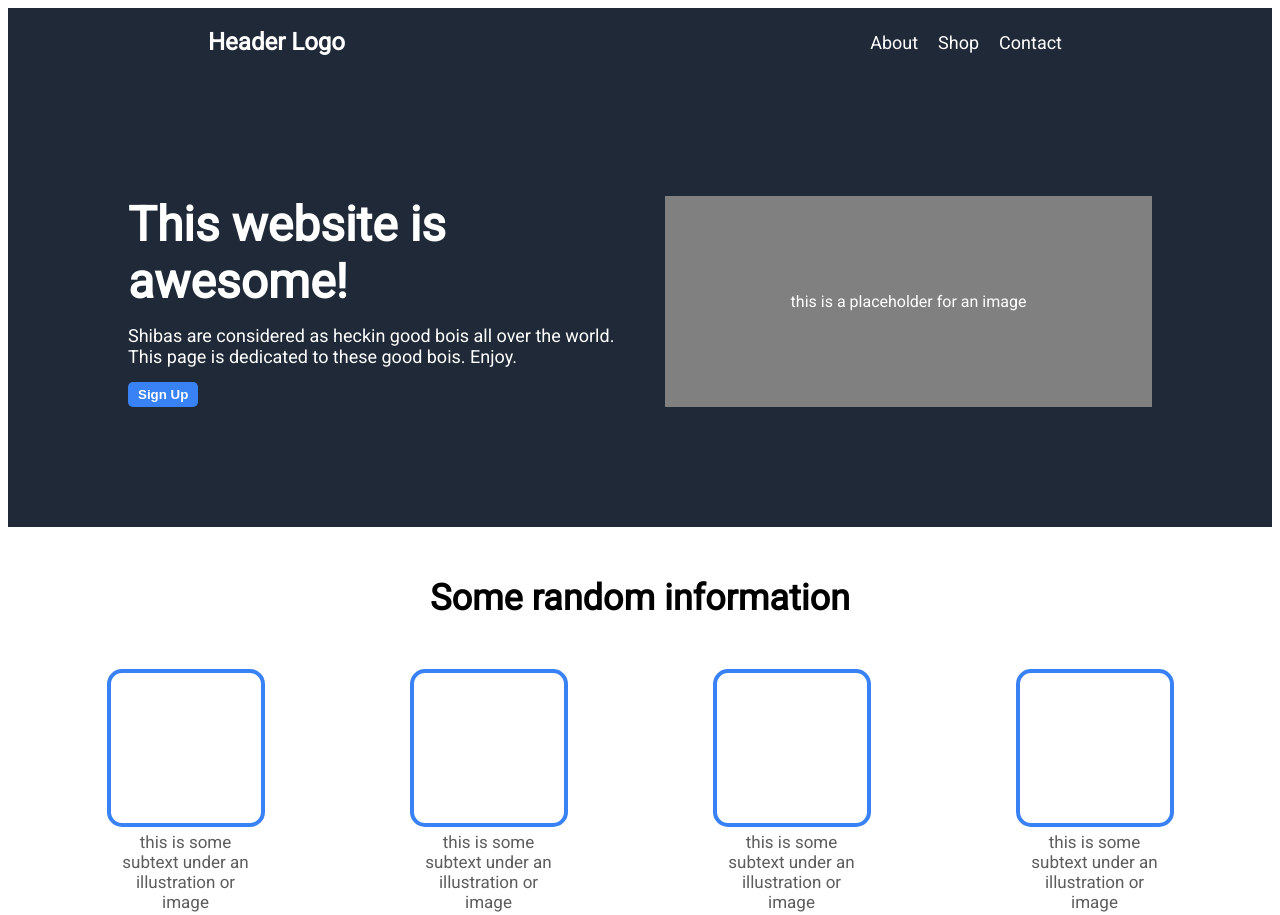
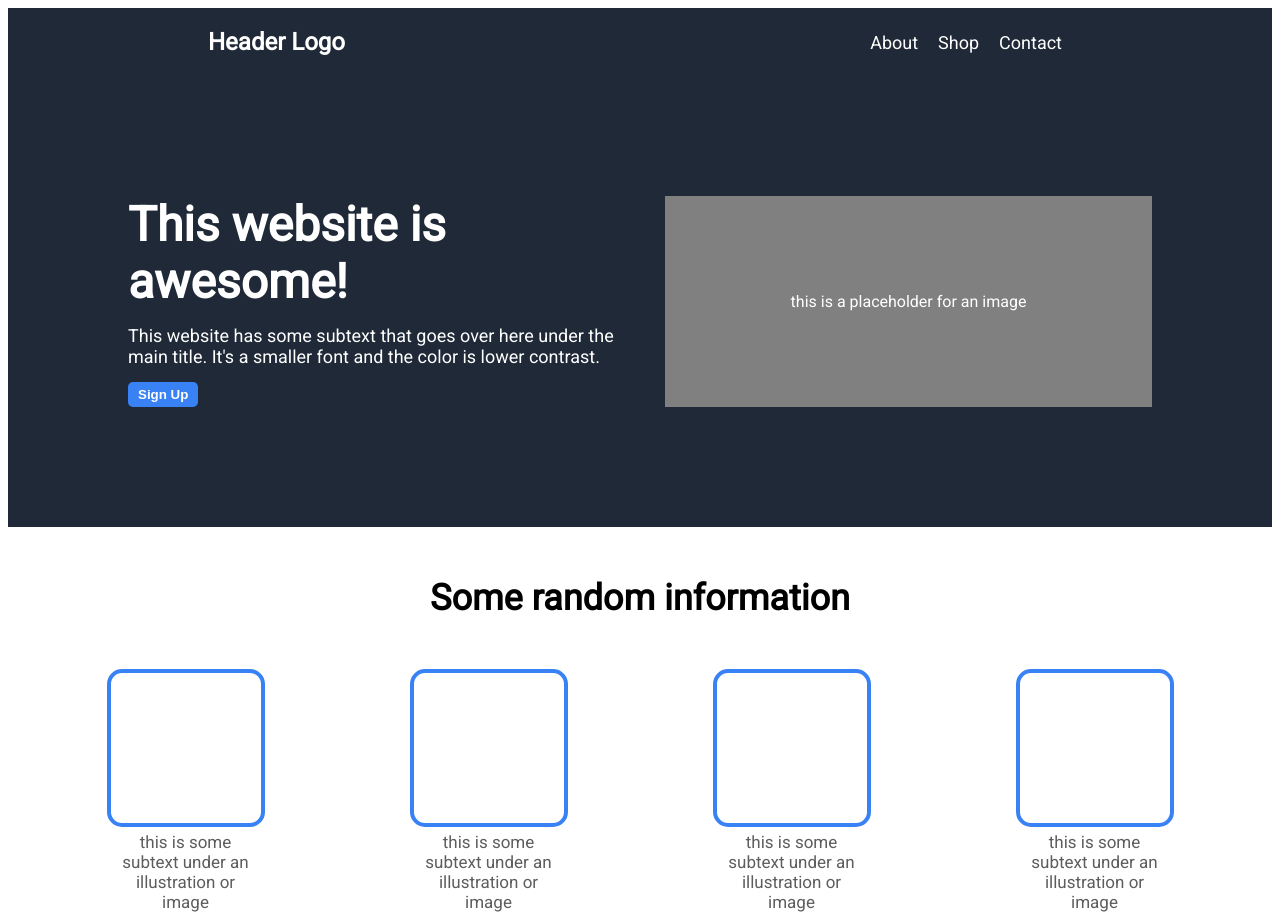
Before and after one commit to mbarons/landing-page, a plain HTML site: page index.html in a window 1280 px wide. Shown: the top 915 px of the page. Drawn offline with Linux system fonts and the light colour scheme.

Commit message:
Fix the text settings under the first section

```diff
--- a/index.html
+++ b/index.html
@@ -21,7 +21,7 @@
     <div class="first-section">
       <div class="first-left">
         <div class="first-left-title">This website is awesome!</div>
-        <div class="first-left-text">Shibas are considered as heckin good bois all over the world. This page is dedicated to these good bois. Enjoy.</div>
+        <div class="first-left-text">This website has some subtext that goes over here under the main title. It's a smaller font and the color is lower contrast.</div>
         <div class="first-left-button"><button>Sign Up</button></div>
 
       </div>
```
